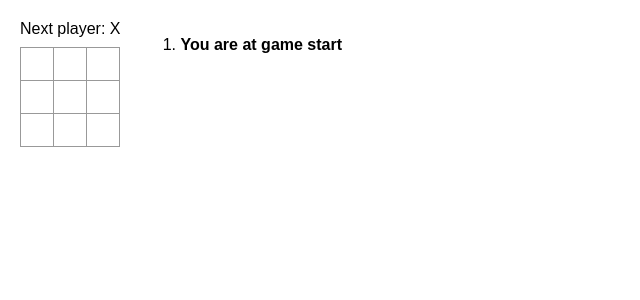
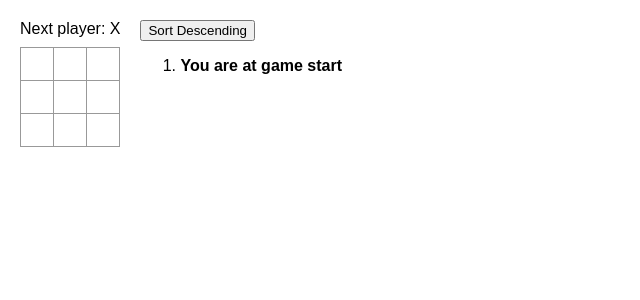
Before and after one commit to AlexandrMaspanov/tic-tac-toe, a React (Vite) app: page / in a window 1280 px wide. Shown: the top 300 px of the page, without its empty margins (0-640 px from the left). Built offline with nearby package versions, Linux system fonts and the light colour scheme.

Commit message:
fix: add a toggle button to sort the moves

```diff
--- a/src/App.jsx
+++ b/src/App.jsx
@@ -68,6 +68,7 @@
 export default function Game() {
     const [history, setHistory] = useState([Array(9).fill(null)]);
     const [currentMove, setCurrentMove] = useState(0);
+    const [isAscending, setIsAscending] = useState(true);
     const xIsNext = currentMove % 2 === 0;
     const currentSquares = history[currentMove];
 
@@ -104,13 +105,18 @@
         );
     });
 
+    const sortedMoves = isAscending ? moves : moves.slice().reverse();
+
     return (
         <div className='game'>
             <div className='game-board'>
                 <Board xIsNext={xIsNext} squares={currentSquares} onPlay={handlePlay} />
             </div>
             <div className='game-info'>
-                <ol>{moves}</ol>
+                <button onClick={() => setIsAscending(!isAscending)}>
+                    {isAscending ? "Sort Descending" : "Sort Ascending"}
+                </button>
+                <ol>{sortedMoves}</ol>
             </div>
         </div>
     )
```
